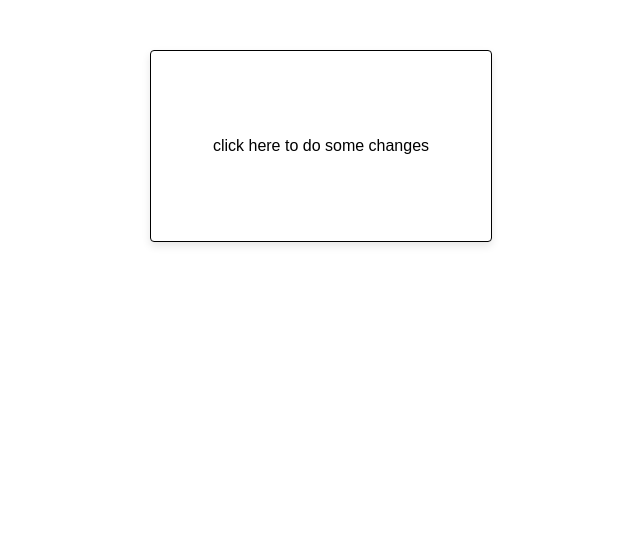
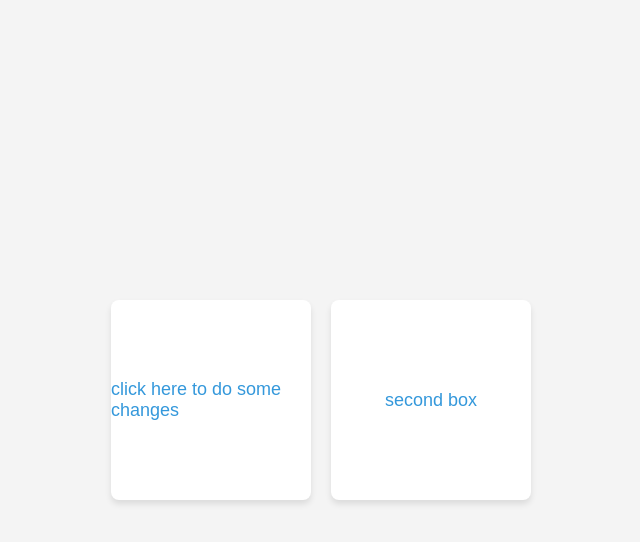
Before and after one commit to palak107/assignment, a plain HTML site: page div.html in a window 1280 px wide. Shown: the whole page, without its empty margins (319-959 px from the left). Drawn offline with Linux system fonts and the light colour scheme.

Commit message:
changes
last changes

```diff
--- a/design.css
+++ b/design.css
@@ -17,6 +17,7 @@ main {
     align-items: center;
     height: 100%;
     box-sizing: border-box;
+    gap:20px;
 }
 
 /* Box styling */
--- a/div.html
+++ b/div.html
@@ -6,31 +6,81 @@
     <title>Document</title>
     <link rel="stylesheet" href="design.css">
 </head>
+<style>
+    body {
+            font-family: Arial, sans-serif;
+            display: flex;
+            justify-content: center;
+            align-items: center;
+            height: 100vh;
+            margin: 0;
+            background-color: #f4f4f4;
+        }
+
+        main {
+            display: flex;
+            gap: 20px; /* Space between boxes */
+        }
+
+        /* Styling for the box elements */
+        .box {
+            width: 200px;
+            height: 200px;
+            display: flex;
+            justify-content: center;
+            align-items: center;
+            background-color: white;
+
+            font-size: 18px;
+            color: #3498db;
+            border-radius: 8px;
+
+            cursor: pointer;
+            box-shadow: 0 4px 6px rgba(0, 0, 0, 0.1);
+        }
+
+
+
+
+</style>
 <body>
-<mian>
-    <div id="box">
+<main>
+    <div class="box">
         click here to do some changes
     </div>
-</mian>
+    <div class="box">
+        second box
+    </div>
+</main>
 </body>
 <script>
-    const box=document.getElementById('box')
-box.addEventListener('mouseenter',function(){
-    box.style.backgroundColor = '#e74c3c'; // Change to red when mouse enters
-    box.style.borderColor = '#e74c3c';
-      box.style.border = '4px solid #3498db'
 
-})
-box.addEventListener('mouseleave',function(){
-    box.style.backgroundColor = 'white'; // Change to red when mouse enters
-})
-box.addEventListener('keydown', function(event) {
-        if (event.key === 'Enter') {
-            box.style.backgroundColor = '#3498db';  // Blue background on Enter key press
-        }
+    const boxes = document.querySelectorAll('.box');
+
+
+    boxes.forEach(box => {
+        box.addEventListener('mouseenter', function() {
+            box.style.backgroundColor = '#e74c3c';
+            box.style.borderColor = '#e74c3c';
+            box.style.border = '4px solid #3498db';
+        });
+
+        box.addEventListener('mouseleave', function() {
+            box.style.backgroundColor = 'white'; // Reset background when mouse leaves
+        });
+
+        box.addEventListener('keydown', function(event) {
+            if (event.key === 'Enter') {
+                box.style.backgroundColor = '#3498db';  // Blue background on Enter key press
+            }
+        });
     });
+
     window.addEventListener('resize', function() {
-        box.style.width = '50%';  // Change box width on window resize
+        // Change width of all boxes when window is resized
+        boxes.forEach(box => {
+            box.style.width = '50%';
+        });
     });
 </script>
 </html>
```
